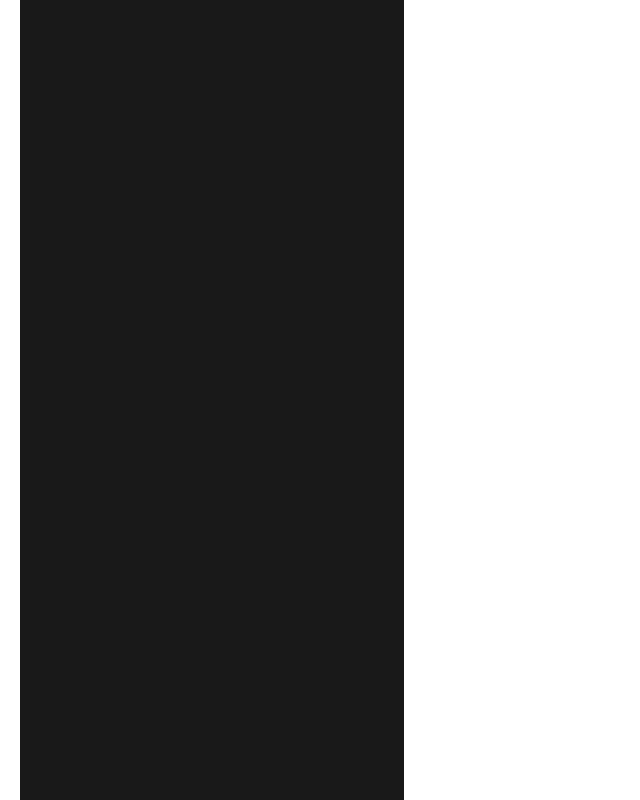
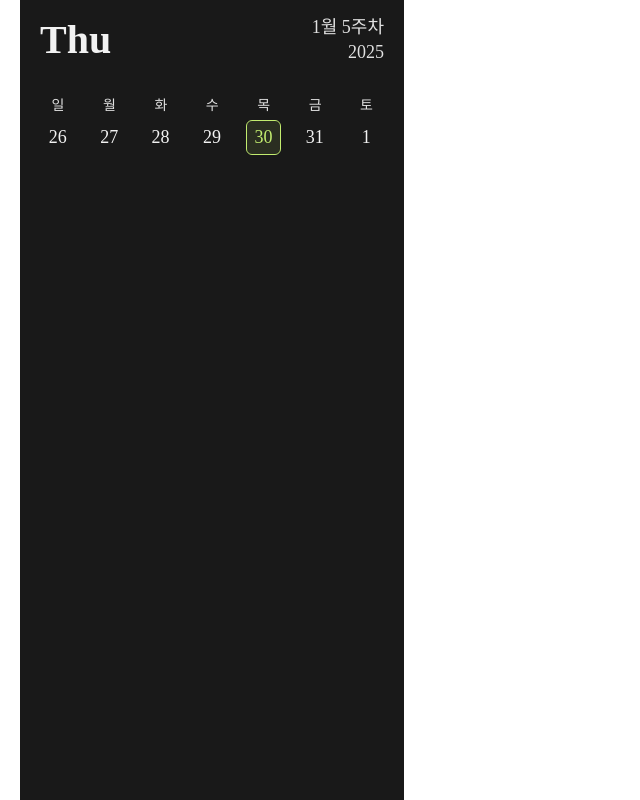
Before and after one commit to vvsos1/Team5-EQUUS-N, a React (Vite) app in the folder front-end/: page / in a window 1280 px wide. Shown: the whole page, without its empty margins (0-640 px from the left). Built offline with nearby package versions, Linux system fonts and the light colour scheme; a web font is replaced by a local one.

Commit message:
[FD-201] feat: 날짜 관련 컴포넌트 완료

```diff
--- a/front-end/src/App3.jsx
+++ b/front-end/src/App3.jsx
@@ -1,8 +1,11 @@
-import Alarm from './components/Alarm';
-import { alarmType } from './components/Alarm';
+import Calendar from './components/Calendar';
 
 function App3() {
-  return <div className='mx-5 h-screen w-sm bg-gray-900'></div>;
+  return (
+    <div className='mx-5 h-screen w-sm bg-gray-900'>
+      <Calendar />
+    </div>
+  );
 }
 
 export default App3;
--- /dev/null
+++ b/front-end/src/components/Calendar.jsx
@@ -0,0 +1,136 @@
+import { useState, useRef, useEffect } from 'react';
+import { getRecentSunday } from '../utility/time';
+import { CalendarWeek, SelectedDateInfo } from './CalendarParts';
+import classNames from 'classnames';
+
+export default function Calendar() {
+  const [selectedDate, setSelectedDate] = useState(new Date());
+  const [curSunday, setCurSunday] = useState(getRecentSunday(new Date()));
+  const [isDragging, setIsDragging] = useState(false);
+  const startX = useRef(0);
+  const scrollLeft = useRef(0);
+  const containerRef = useRef(null);
+
+  useEffect(() => {
+    if (!containerRef.current) return;
+
+    const container = containerRef.current;
+    container.scrollLeft = container.clientWidth;
+  }, []);
+
+  useEffect(() => {
+    if (!containerRef.current) return;
+
+    const container = containerRef.current;
+    const handleScroll = () => {
+      const containerLeft = container.scrollLeft;
+      if (containerLeft === 0) {
+        flipCalender(container, false);
+      } else if (containerLeft === container.clientWidth * 2) {
+        flipCalender(container, true);
+      }
+    };
+
+    container.addEventListener('scroll', handleScroll);
+    return () => container.removeEventListener('scroll', handleScroll);
+  }, [curSunday]);
+
+  const handleDragStart = (e) => {
+    setIsDragging(true);
+    startX.current = e.clientX - containerRef.current.offsetLeft;
+    scrollLeft.current = containerRef.current.scrollLeft;
+  };
+
+  const handleDrag = (e) => {
+    // e.preventDefault(); // 이벤트 기본 동작 방지
+    if (!isDragging) return;
+    const x = e.clientX - containerRef.current.offsetLeft;
+    const walk = (x - startX.current) * 1.5;
+    containerRef.current.scrollLeft = scrollLeft.current - walk;
+  };
+
+  const handleDragEnd = () => {
+    setIsDragging(false);
+    // 스크롤 위치에 따라 가장 가까운 주로 스냅
+    const container = containerRef.current;
+    const weekWidth = container.clientWidth;
+    const targetScroll =
+      Math.round(container.scrollLeft / weekWidth) * weekWidth;
+
+    container.scrollTo({
+      left: targetScroll,
+      behavior: 'smooth',
+    });
+  };
+
+  const flipCalender = (container, isNext) => {
+    // 즉시 투명하게 만들기
+    requestAnimationFrame(() => {
+      container.style.opacity = '0';
+
+      // 모든 상태 업데이트를 다음 프레임으로 지연
+      setTimeout(() => {
+        handleDragEnd();
+        const newSunday = new Date(curSunday);
+        newSunday.setDate(newSunday.getDate() + (isNext ? 7 : -7));
+        const newDate = new Date(selectedDate);
+        newDate.setDate(newDate.getDate() + (isNext ? 7 : -7));
+
+        // 상태 업데이트와 스크롤 위치 변경을 동시에
+        Promise.all([setCurSunday(newSunday), setSelectedDate(newDate)]).then(
+          () => {
+            container.scrollLeft = container.clientWidth;
+            // 모든 작업이 완료된 후 opacity 복구
+            requestAnimationFrame(() => {
+              container.style.opacity = '1';
+            });
+          },
+        );
+      }, 0);
+    });
+  };
+
+  return (
+    <div>
+      <SelectedDateInfo date={selectedDate} />
+      <div
+        ref={containerRef}
+        className={classNames(
+          'flex w-full overflow-hidden select-none',
+          isDragging && 'cursor-grabbing',
+          !isDragging && 'cursor-grab',
+        )}
+        onMouseDown={handleDragStart}
+        onMouseMove={handleDrag}
+        onMouseUp={handleDragEnd}
+        onMouseLeave={handleDragEnd}
+        onTouchEnd={handleDragEnd}
+        onTouchStart={handleDragStart}
+        onTouchMove={handleDrag}
+        onTouchCancel={handleDragEnd}
+      >
+        <div className='min-w-full px-5 py-4'>
+          <CalendarWeek
+            curSunday={new Date(curSunday).setDate(curSunday.getDate() - 7)}
+            selectedDate={selectedDate}
+            setSelectedDate={setSelectedDate}
+          />
+        </div>
+        <div className='min-w-full px-5 py-4'>
+          <CalendarWeek
+            curSunday={new Date(curSunday)}
+            selectedDate={selectedDate}
+            setSelectedDate={setSelectedDate}
+          />
+        </div>
+        <div className='min-w-full px-5 py-4'>
+          <CalendarWeek
+            curSunday={new Date(curSunday).setDate(curSunday.getDate() + 7)}
+            selectedDate={selectedDate}
+            setSelectedDate={setSelectedDate}
+          />
+        </div>
+      </div>
+    </div>
+  );
+}
--- /dev/null
+++ b/front-end/src/components/CalendarParts.jsx
@@ -0,0 +1,110 @@
+import { getDateInfo } from '../utility/time';
+import classNames from 'classnames';
+
+function CalenderDay({ dayIndex }) {
+  let dayString = '월';
+  switch (dayIndex) {
+    case 0:
+      dayString = '일';
+      break;
+    case 1:
+      dayString = '월';
+      break;
+    case 2:
+      dayString = '화';
+      break;
+    case 3:
+      dayString = '수';
+      break;
+    case 4:
+      dayString = '목';
+      break;
+    case 5:
+      dayString = '금';
+      break;
+    case 6:
+      dayString = '토';
+      break;
+  }
+  return (
+    <div className='caption-1 mx-auto w-9 text-center text-gray-200'>
+      {dayString}
+    </div>
+  );
+}
+
+function CalendarDate({ date, isSelected, haveSchedule }) {
+  const today = new Date();
+  const isToday =
+    today.toISOString().split('T')[0] === date.toISOString().split('T')[0];
+  return (
+    <div className='flex flex-col gap-1'>
+      <div
+        className={classNames(
+          'subtitle-2 rounded-200 relative flex aspect-square h-full w-full items-center justify-center text-gray-100',
+          isSelected && 'border border-lime-500 text-lime-500',
+          isToday &&
+            'before:rounded-200 before:absolute before:inset-0 before:bg-lime-500 before:opacity-10',
+        )}
+      >
+        {date.getDate()}
+      </div>
+      {haveSchedule && (
+        <div className='h-1 w-full rounded-full bg-lime-500'></div>
+      )}
+    </div>
+  );
+}
+
+export function CalendarWeek({ curSunday, selectedDate, setSelectedDate }) {
+  const dateList = getDateList(curSunday);
+  return (
+    <div className='min-w-full'>
+      <div className='grid w-full grid-cols-7 gap-4'>
+        {dateList.map((date, index) => {
+          return (
+            <div
+              key={index}
+              className='flex flex-col gap-1'
+              onClick={() => {
+                setSelectedDate(new Date(date.date));
+              }}
+            >
+              <CalenderDay dayIndex={index} />
+              <CalendarDate
+                date={new Date(date.date)}
+                isSelected={date.date === selectedDate.valueOf()}
+                haveSchedule={date.haveSchedule}
+                setSelectedDate={setSelectedDate}
+              />
+            </div>
+          );
+        })}
+      </div>
+    </div>
+  );
+}
+
+export function SelectedDateInfo({ date }) {
+  const { weekDay, monthWeek, year } = getDateInfo(date);
+  return (
+    <div className='flex h-[80px] items-center justify-between px-5'>
+      <h1 className='text-[40px] font-semibold text-gray-100'>{weekDay}</h1>
+      <div className='subtitle-2 flex flex-col text-end text-gray-200'>
+        <p>{monthWeek}</p>
+        <p>{year}</p>
+      </div>
+    </div>
+  );
+}
+
+function getDateList(curSunday) {
+  const dateList = [];
+  for (let i = 0; i < 7; i++) {
+    dateList.push({
+      date: new Date(curSunday).setDate(new Date(curSunday).getDate() + i),
+      haveSchedule: false,
+    });
+  }
+  return dateList;
+}
--- a/front-end/src/components/ProfileImage.jsx
+++ b/front-end/src/components/ProfileImage.jsx
@@ -65,11 +65,14 @@ const bgColors = [
 
 export function ProfileImageWithText({ text, iconName, color, onClick }) {
   return (
-    <div className='flex flex-col items-center gap-2 cursor-pointer' onClick={onClick}>
-      <div className='w-14 h-14'>
+    <div
+      className='flex cursor-pointer flex-col items-center gap-2'
+      onClick={onClick}
+    >
+      <div className='h-14 w-14'>
         <ProfileImage iconName={iconName} color={color} isButton={true} />
       </div>
-      <p className=' caption-1 text-white'>{text}</p>
+      <p className='caption-1 text-white'>{text}</p>
     </div>
   );
 }
@@ -78,8 +81,8 @@ export default function ProfileImage({ iconName, color, isButton }) {
   // iconName이 없을 때 기본 아이콘 표시
   if (!iconName) {
     return (
-      <div className='flex aspect-square items-center justify-center bg-gray-700 rounded-full p-4.5'>
-        <Icon name='plusM' />
+      <div className='flex aspect-square items-center justify-center rounded-full bg-gray-700 p-4.5'>
+        <Icon name='plusM' color={'var(--color-gray-100)'} />
       </div>
     );
   }
@@ -87,7 +90,7 @@ export default function ProfileImage({ iconName, color, isButton }) {
   // dots 아이콘 처리
   if (iconName === 'dots') {
     return (
-      <div className='flex w-8 h-8 aspect-square items-center justify-center bg-gray-200 rounded-full p-1'>
+      <div className='flex aspect-square h-8 w-8 items-center justify-center rounded-full bg-gray-200 p-1'>
         <Icon
           name='dots'
           className={'flex items-center justify-center'}
@@ -100,7 +103,7 @@ export default function ProfileImage({ iconName, color, isButton }) {
   // 동물 아이콘 처리
   if (iconName.includes('@animals')) {
     return (
-      <div className='relative w-fit h-fit overflow-hidden rounded-full '>
+      <div className='relative h-fit w-fit overflow-hidden rounded-full'>
         <div
           className={`h-full ${isButton ? 'p-2.5' : 'p-1.5'}`}
           style={{ backgroundColor: color }}
@@ -108,11 +111,8 @@ export default function ProfileImage({ iconName, color, isButton }) {
           <Icon name={iconName} />
         </div>
         {isButton && (
-          <div
-            className='absolute inset-0 flex items-center justify-center bg-gray-700/80
-            opacity-0 transition-opacity hover:opacity-100 backdrop-blur-xs'
-          >
-            <div className='w-6 h-6'>
+          <div className='absolute inset-0 flex items-center justify-center bg-gray-700/80 opacity-0 backdrop-blur-xs transition-opacity hover:opacity-100'>
+            <div className='h-6 w-6'>
               <Icon name='send' />
             </div>
           </div>
@@ -123,14 +123,15 @@ export default function ProfileImage({ iconName, color, isButton }) {
 
   // 기타 아이콘 처리
   return (
-    <div className='flex aspect-square items-center justify-center bg-gray-700 rounded-full p-2.5'>
+    <div className='flex aspect-square items-center justify-center rounded-full bg-gray-700 p-2.5'>
       <Icon name={iconName} />
     </div>
   );
 }
 
 export function getRandomProfile() {
-  const randomIconName = iconNames[Math.floor(Math.random() * iconNames.length)];
+  const randomIconName =
+    iconNames[Math.floor(Math.random() * iconNames.length)];
   const randomColor = bgColors[Math.floor(Math.random() * bgColors.length)];
   return { randomIconName, randomColor };
 }
--- a/front-end/src/utility/time.js
+++ b/front-end/src/utility/time.js
@@ -15,3 +15,35 @@ export function calTimePassed(date) {
     return `${diffDays}일 전`; // 1일 이후
   }
 }
+
+export function getDateInfo(date) {
+  // 요일 배열 (일요일부터 시작)
+  const weekDays = ['Sun', 'Mon', 'Tue', 'Wed', 'Thu', 'Fri', 'Sat'];
+
+  // 해당 날짜의 요일 구하기
+  const weekDay = weekDays[date.getDay()];
+
+  // 해당 월의 1일
+  const firstDay = new Date(date.getFullYear(), date.getMonth(), 1);
+
+  // 입력된 날짜
+  const targetDate = new Date(date);
+
+  // 1일의 요일 구하기 (0: 일요일, 1: 월요일, ...)
+  const firstDayOfWeek = firstDay.getDay();
+
+  // 날짜 차이 계산
+  const diff = Math.ceil((targetDate.getDate() + firstDayOfWeek) / 7);
+
+  return {
+    weekDay, // 요일
+    monthWeek: `${date.getMonth() + 1}월 ${diff}주차`, // 몇 월 몇 주차
+    year: date.getFullYear(), // 년도
+  };
+}
+
+export function getRecentSunday(date) {
+  const sunday = new Date(date);
+  sunday.setDate(sunday.getDate() - sunday.getDay());
+  return sunday;
+}
```
